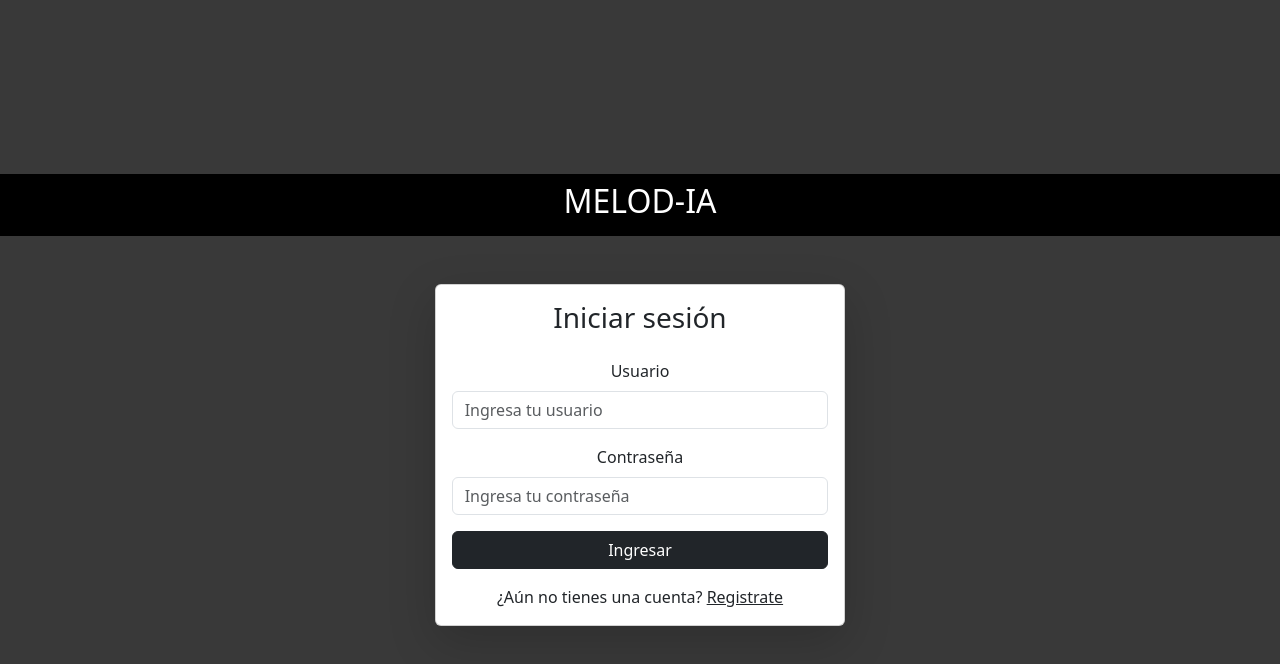
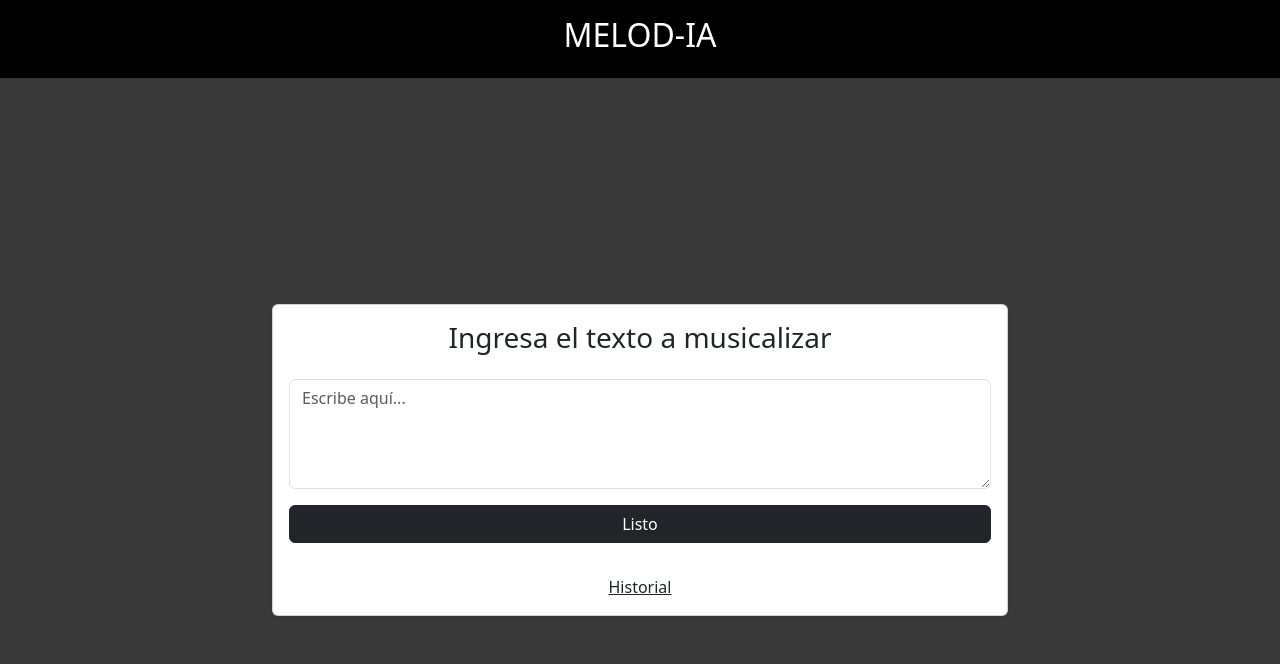
Before and after one commit to SaikoReyes/melod-ia, a React (Create React App) app: page /HomePage in a window 1280 px wide. Shown: the top 664 px of the page. Built offline with nearby package versions, Linux system fonts and the light colour scheme.

Commit message:
Pagina para solicitudes de musicalización

```diff
--- a/package.json
+++ b/package.json
@@ -10,6 +10,7 @@
     "bootstrap": "^5.3.3",
     "react": "^18.2.0",
     "react-dom": "^18.2.0",
+    "react-router-dom": "^6.22.3",
     "react-scripts": "5.0.1",
     "web-vitals": "^2.1.4"
   },
--- a/src/App.js
+++ b/src/App.js
@@ -1,13 +1,19 @@
 // src/App.js
+
+import { BrowserRouter, Routes, Route } from 'react-router-dom'; // Corrección aquí
+import LoginForm from './LoginForm';
+import HomePage from './HomePage';
 import React from 'react';
-import LoginForm from './components/LoginForm/LoginForm';
-import './App.css'; // Asegúrate de que este archivo contenga los estilos que acabamos de definir.
+import 'bootstrap/dist/css/bootstrap.min.css';
 
 function App() {
   return (
-    <div className="App app-container">
-      <LoginForm />
-    </div>
+    <BrowserRouter> {/* Corrección aquí */}
+      <Routes>
+        <Route path="/" element={<LoginForm />} />
+        <Route path="/HomePage" element={<HomePage />} />
+      </Routes>
+    </BrowserRouter>
   );
 }
 
--- /dev/null
+++ b/src/HomePage.css
@@ -0,0 +1,62 @@
+/* HomePage.css */
+
+/* Estilos previamente proporcionados */
+.login-background {
+    min-height: 100vh;
+    background-color: #393939; /* Fondo gris oscuro */
+    display: flex;
+    justify-content: center;
+    align-items: center;
+}
+
+.banner {
+    width: 100%; /* Ancho completo */
+    background-color: #000; /* Fondo negro */
+    color: white; /* Texto blanco */
+    font-weight: 300; /* Fuente delgada */
+    padding: 1rem 0; /* Ajuste el padding según sea necesario */
+    position: fixed; /* Fijar en la parte superior */
+    top: 0; /* Alinea con la parte superior de la página */
+    left: 0; /* Alinea con el lado izquierdo de la página */
+    z-index: 1000; /* Asegura que se sitúe por encima de otros elementos */
+}
+
+/* Ajusta el padding del cuerpo para no solapar con el banner fijo */
+body {
+    padding-top: 60px; /* Debe ser al menos la altura de tu banner */
+    background-color: #393939; /* Color de fondo */
+}
+
+/* Estilos para el formulario y el contenido debajo del banner */
+.login-background {
+    min-height: calc(100vh - 60px); /* Resta la altura del banner fijo */
+    display: flex;
+    justify-content: center;
+    align-items: center;
+    padding-top: 60px; /* De nuevo, ajusta este valor al de la altura de tu banner */
+    box-sizing: border-box; /* Asegúrate de que el padding no afecte el ancho total */
+}
+
+.btn-primary {
+    background-color: #000; /* Botón negro */
+    border: none;
+}
+
+.card {
+    background-color: #fff; /* Fondo blanco para el card */
+    border-radius: 8px;
+    border: none;
+    box-shadow: 0 0.125rem 0.25rem rgba(0, 0, 0, 0.075);
+}
+
+.link-light,
+.additional-text {
+    color: #000; /* Texto negro */
+    text-decoration: none;
+}
+
+.link-light:hover {
+    color: #000;
+}
+
+/* Resto de los estilos si los hay */
--- /dev/null
+++ b/src/HomePage.jsx
@@ -0,0 +1,32 @@
+// Este sería un nuevo archivo, por ejemplo, `HomePage.jsx` en tu carpeta de componentes.
+
+import React from 'react';
+import './HomePage.css'; // Asegúrate de que los estilos que proporcionaste estén en este archivo.
+
+function HomePage() {
+    return (
+        <div className="login-background">
+            <div className="banner text-white text-center py-3">
+                <h2>MELOD-IA</h2>
+            </div>
+            <div className="container my-4">
+                <div className="row">
+                    <div className="col-md-8 mx-auto">
+                        <div className="card">
+                            <div className="card-body">
+                                <h3 className="text-center mb-4">Ingresa el texto a musicalizar</h3>
+                                <textarea className="form-control mb-3" rows="4" placeholder="Escribe aquí..."></textarea>
+                                <button type="button" className="btn btn-dark w-100 mb-3">Listo</button>
+                                <div className="text-center mt-3 additional-text">
+                                <a href="#" className="link-dark">Historial</a>
+                                </div>
+                            </div>
+                        </div>
+                    </div>
+                </div>
+            </div>
+        </div>
+    );
+}
+
+export default HomePage;
```
Also changed, not shown: src/LoginForm.css (renamed from src/components/LoginForm/LoginForm.css), src/LoginForm.jsx (renamed from src/components/LoginForm/LoginForm.jsx), 1 other file (tests, documents, lock files or other folders).
